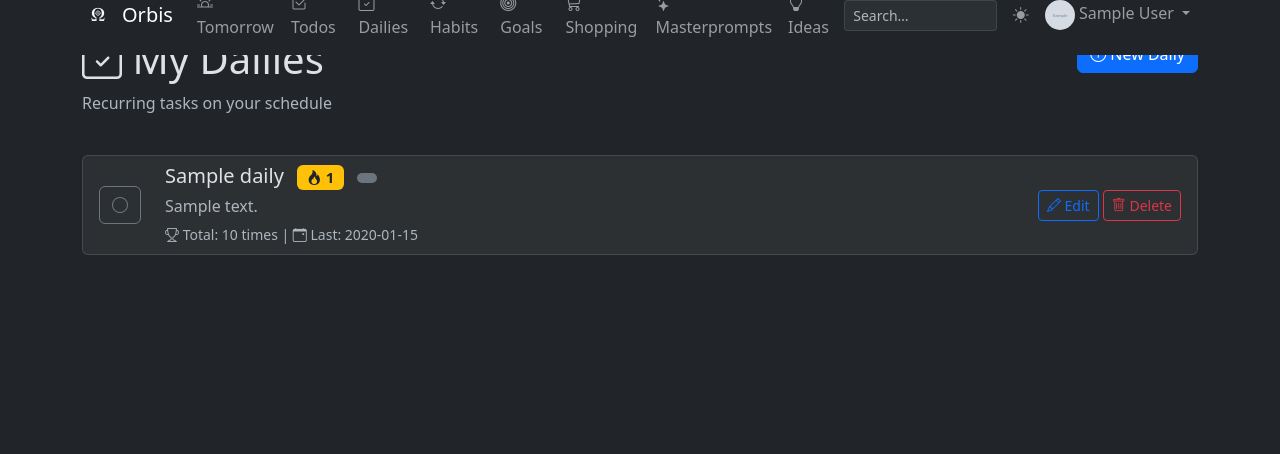
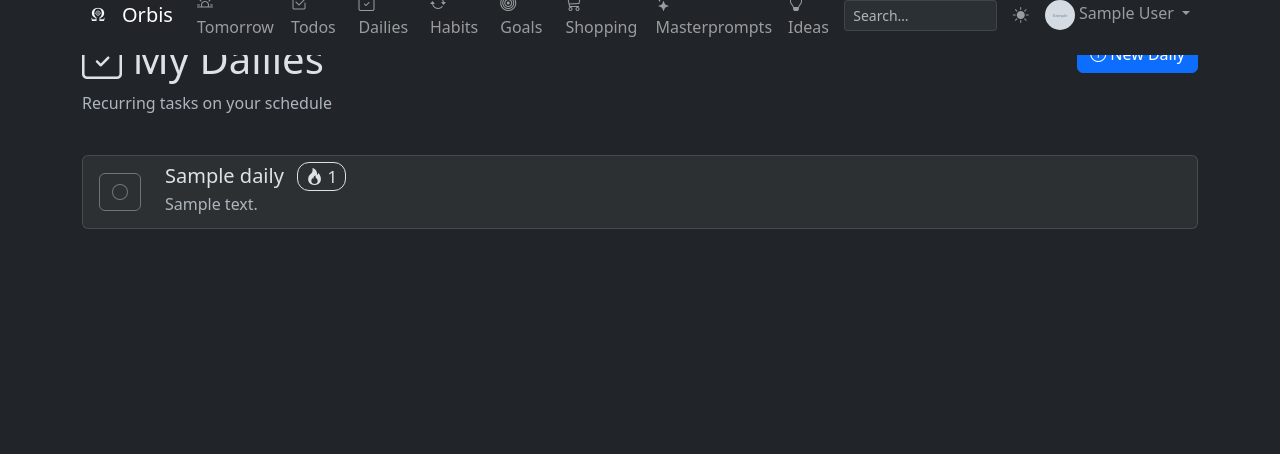
Before and after one commit to Zumgugger/Orbis, a Flask app: page /dailies/ in a window 1280 px wide. Shown: the part 25-479 px from the top of the page. Run offline with Flask 3, Linux system fonts and the light colour scheme; a user stored in the database is signed in; tables that the repository leaves empty hold one stand-in row (values such as "Sample post"); grey boxes marked "Sample" are stand-in pictures; some libraries are stand-ins or nearby versions.

Commit message:
Streamline Dailies UI
- Hide frequency badge from list view (only in edit window)
- Make title clickable to open edit window (removes Edit button)
- Move delete button to top right of edit form
- Remove 'Total:' and 'Last:' lines (streak indicator is enough)
- Style streak as transparent badge with border

```diff
--- a/database.py
+++ b/database.py
@@ -325,21 +325,45 @@ class Daily(db.Model):
 
         self.last_completed_date = target_date
 
+
+class CompletionLog(db.Model):
+    """Archive of completed todos/dailies for long-term tracking"""
+
+    __tablename__ = "completion_logs"
+    __table_args__ = (
+        db.UniqueConstraint(
+            "user_id",
+            "item_type",
+            "item_id",
+            "completed_date",
+            name="uq_completion_per_day",
+        ),
+    )
+
+    id = db.Column(db.Integer, primary_key=True)
+    user_id = db.Column(db.Integer, db.ForeignKey("users.id"), nullable=False)
+    item_type = db.Column(db.String(20), nullable=False)  # 'todo' or 'daily'
+    item_id = db.Column(db.Integer, nullable=False)
+    title_snapshot = db.Column(db.String(255), nullable=False)
+    description_snapshot = db.Column(db.Text, nullable=True)
+    completed_date = db.Column(db.Date, nullable=False)
+    created_at = db.Column(db.DateTime, default=datetime.utcnow)
+
+    def __repr__(self):
+        return (
+            f"<CompletionLog {self.item_type}#{self.item_id} on {self.completed_date}>"
+        )
+
     def to_dict(self):
-        """Convert to dictionary"""
         return {
             "id": self.id,
-            "title": self.title,
-            "description": self.description,
-            "streak_count": self.streak_count,
-            "total_completions": self.total_completions,
-            "last_completed_date": self.last_completed_date.isoformat()
-            if self.last_completed_date
-            else None,
-            "created_at": self.created_at.isoformat(),
-            "is_completed_today": self.is_completed_today(),
-            "frequency": self.frequency,
-            "weekdays": self.get_weekdays(),
+            "user_id": self.user_id,
+            "item_type": self.item_type,
+            "item_id": self.item_id,
+            "title": self.title_snapshot,
+            "description": self.description_snapshot,
+            "completed_date": self.completed_date.isoformat(),
+            "created_at": self.created_at.isoformat() if self.created_at else None,
         }
 
 
--- a/templates/dailies/list.html
+++ b/templates/dailies/list.html
@@ -1,6 +1,28 @@
 {% extends "base.html" %}
 
 {% block title %}Dailies - Orbis{% endblock %}
+
+{% block extra_css %}
+<style>
+    .daily-title-link {
+        cursor: pointer;
+        color: inherit;
+        text-decoration: none;
+    }
+    .daily-title-link:hover {
+        color: var(--bs-link-color);
+        text-decoration: underline;
+    }
+    .streak-badge {
+        background: transparent !important;
+        color: inherit;
+        border: 1px solid currentColor;
+        border-radius: 12px;
+        padding: 2px 8px;
+        font-size: 0.85em;
+    }
+</style>
+{% endblock %}
 
 {% block content %}
 <div class="row mb-4">
@@ -43,57 +65,20 @@
                         </div>
                         <div class="col">
                             <h5 class="mb-1">
-                                {{ daily.title }}
+                                <a href="{{ url_for('dailies.edit_daily', daily_id=daily.id) }}" class="daily-title-link">
+                                    {{ daily.title }}
+                                </a>
                                 {% if daily.streak_count > 0 %}
-                                    <span class="badge bg-warning text-dark ms-2"
+                                    <span class="streak-badge ms-2"
                                           data-bs-toggle="tooltip" data-bs-placement="top"
                                           title="Streak: {{ daily.streak_count }} day{% if daily.streak_count != 1 %}s{% endif %} on schedule">
                                         <i class="bi bi-fire"></i> {{ daily.streak_count }}
                                     </span>
                                 {% endif %}
-                                <span class="badge bg-secondary ms-2">
-                                    {% if daily.frequency == 'daily' %}
-                                        {% if daily.frequency_interval == 1 %}
-                                            📅 Daily
-                                        {% else %}
-                                            📅 Every {{ daily.frequency_interval }} days
-                                        {% endif %}
-                                    {% elif daily.frequency == 'weekly' %}
-                                        {% if daily.frequency_interval == 1 %}
-                                            📅 Weekly
-                                        {% else %}
-                                            📅 Every {{ daily.frequency_interval }} weeks
-                                        {% endif %}
-                                    {% elif daily.frequency == 'monthly' %}
-                                        {% if daily.frequency_interval == 1 %}
-                                            📅 Monthly
-                                        {% else %}
-                                            📅 Every {{ daily.frequency_interval }} months
-                                        {% endif %}
-                                    {% elif daily.frequency == 'custom' %}
-                                        📅 {{ daily.get_weekdays()|join(', ')|title }}
-                                    {% endif %}
-                                </span>
                             </h5>
                             {% if daily.description %}
                                 <p class="mb-1 text-muted">{{ daily.description }}</p>
                             {% endif %}
-                            <small class="text-muted">
-                                <i class="bi bi-trophy"></i> Total: {{ daily.total_completions }} time{% if daily.total_completions != 1 %}s{% endif %}
-                                {% if daily.last_completed_date %}
-                                    | <i class="bi bi-calendar-event"></i> Last: {{ daily.last_completed_date }}
-                                {% endif %}
-                            </small>
-                        </div>
-                        <div class="col-auto">
-                            <a href="{{ url_for('dailies.edit_daily', daily_id=daily.id) }}" class="btn btn-sm btn-outline-primary">
-                                <i class="bi bi-pencil"></i> Edit
-                            </a>
-                            <form action="{{ url_for('dailies.delete_daily', daily_id=daily.id) }}" method="POST" style="display: inline;" onsubmit="return confirm('Are you sure? This will delete all history.');">
-                                <button type="submit" class="btn btn-sm btn-outline-danger">
-                                    <i class="bi bi-trash"></i> Delete
-                                </button>
-                            </form>
                         </div>
                     </div>
                 </div>
```
Also changed, not shown: templates/dailies/form.html (+10 -3 lines), tests/conftest.py (+1 -1 lines), tests/test_ideas.py (+3 -3 lines), tests/README.md.
